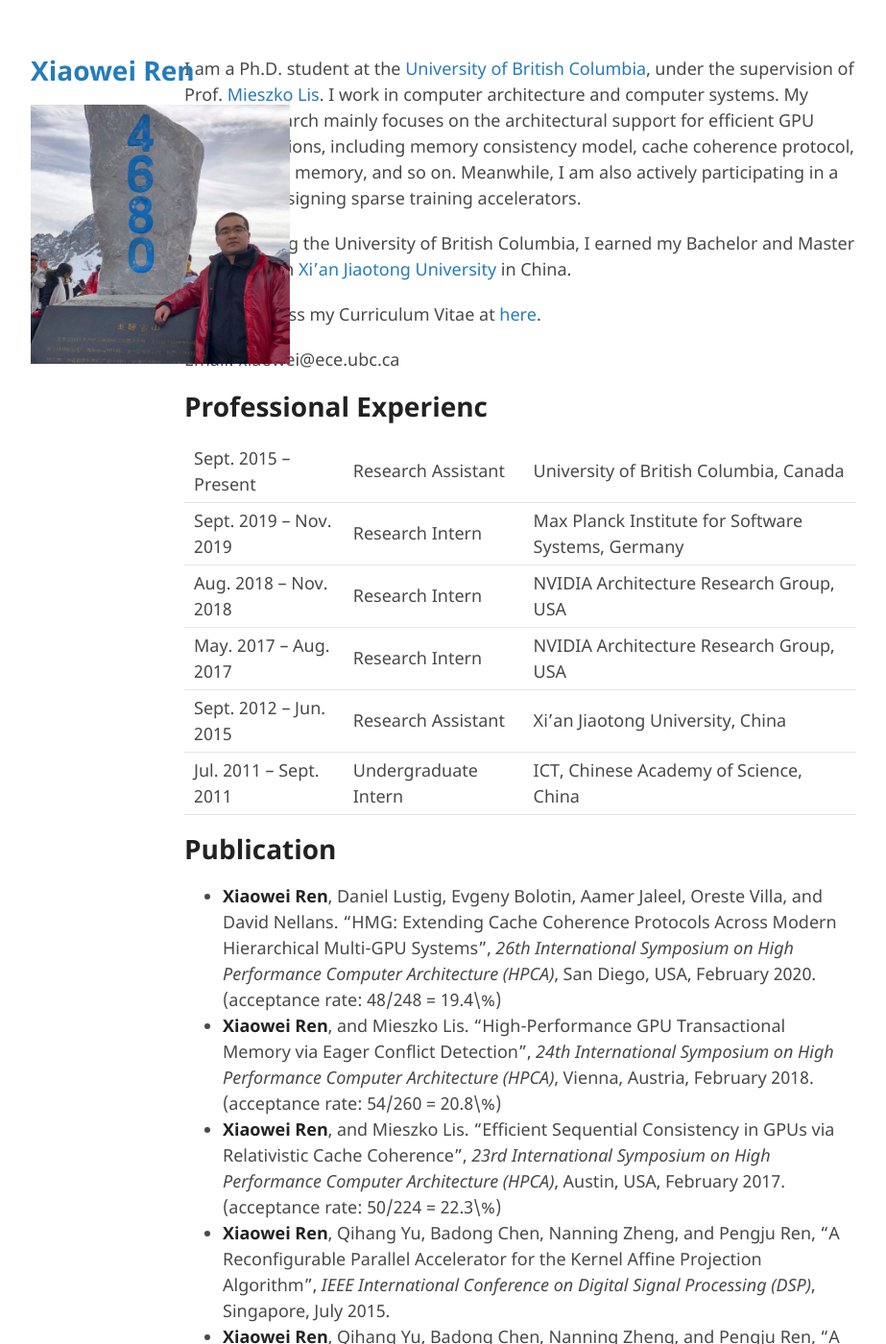
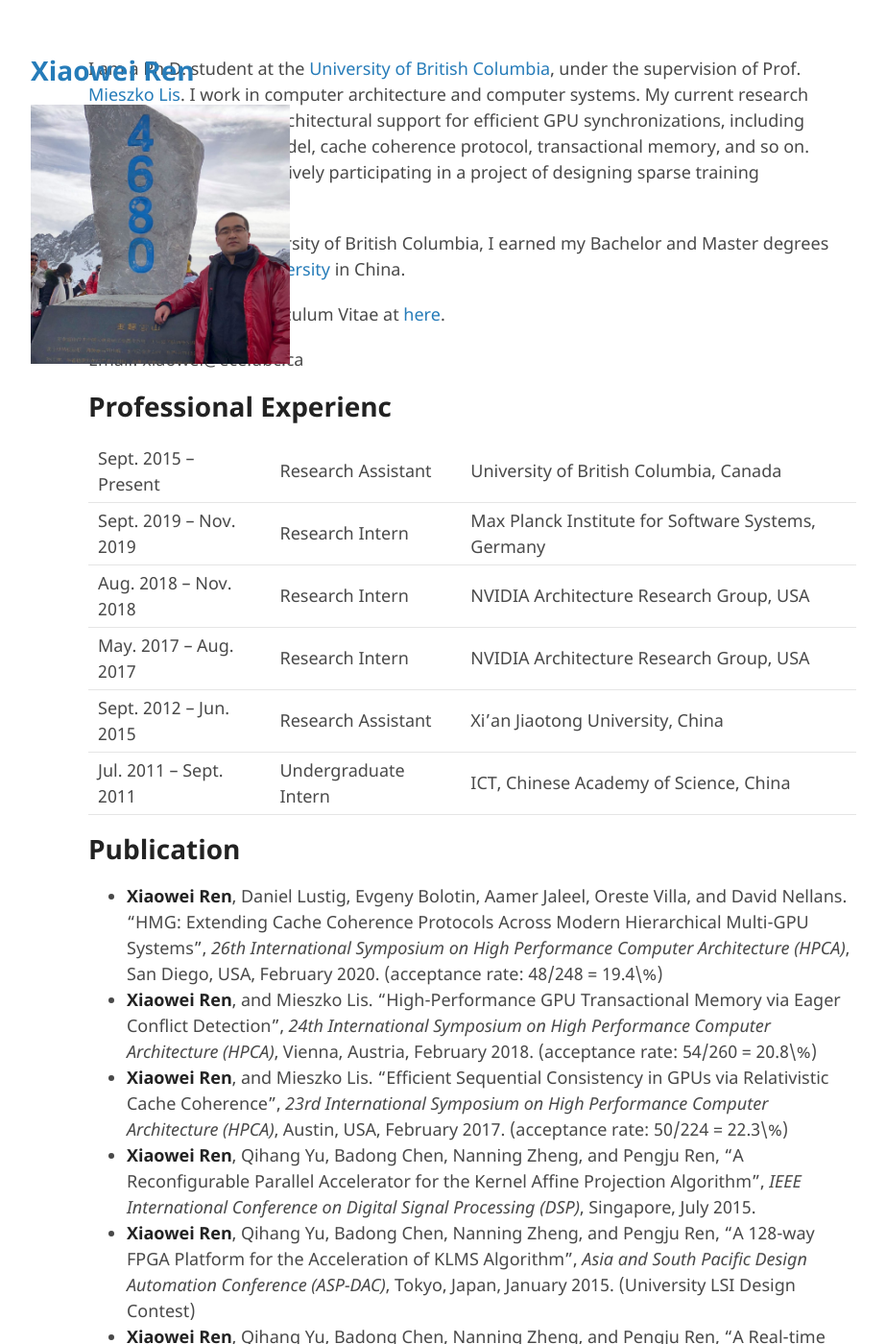
Before and after one commit to ericrxw/xiaoweiren, a Jekyll site: the page built from index.md, in a window 1280 px wide and 1400 px high. Shown: the whole window at 96% size, without its empty margins (178-1101 px from the left). Built offline with Jekyll 4.4.1, drawn with Linux system fonts in a browser that asks for light colours; our own code applies the rules of GitHub Pages for plain Markdown files; the repository's description, which GitHub fills in, is left out.

Commit message:
layout agjustment

```diff
--- a/_sass/jekyll-theme-minimal.scss
+++ b/_sass/jekyll-theme-minimal.scss
@@ -172,9 +172,10 @@ strong {
 }
 
 section {
-  width:700px;
+  width:800px;
   float:right;
   padding-bottom:50px;
+  padding-left:200px
 }
 
 small {
```
